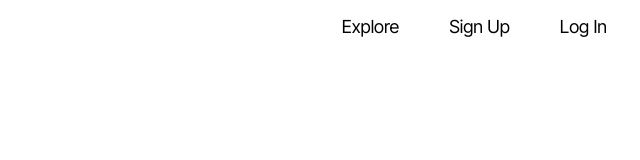
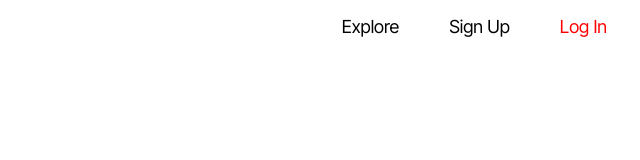
Before and after one commit to sijan-acharya1/NetClass, a plain HTML site: page index.html in a window 1280 px wide. In both pictures the pointer is over the button "Log In". Shown: the full height of the page, 640-1280 px from the left. Drawn offline with Linux system fonts and the light colour scheme.

Commit message:
Add files via upload

```diff
--- a/netclass.css
+++ b/netclass.css
@@ -30,4 +30,10 @@ button {
   font-size: 18px;
   float: right;
   vertical-align: top;
+  transition: color 0.2s;
 }
+
+button:hover {
+  cursor: pointer;
+  color: rgb(255, 0, 0);
+}
```
Also changed, not shown: index.html (+0 -3 lines), vision.txt (added).
